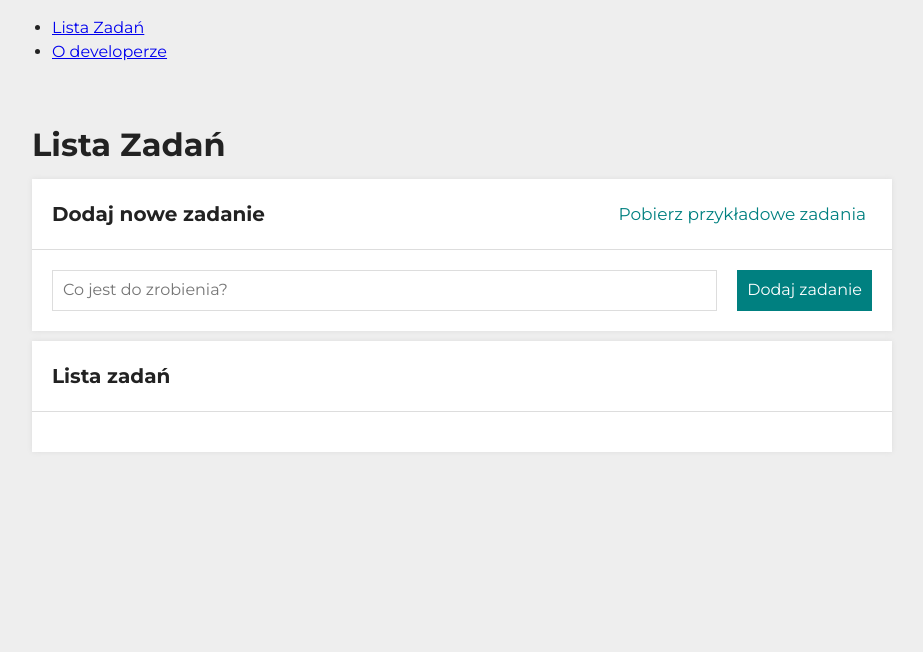
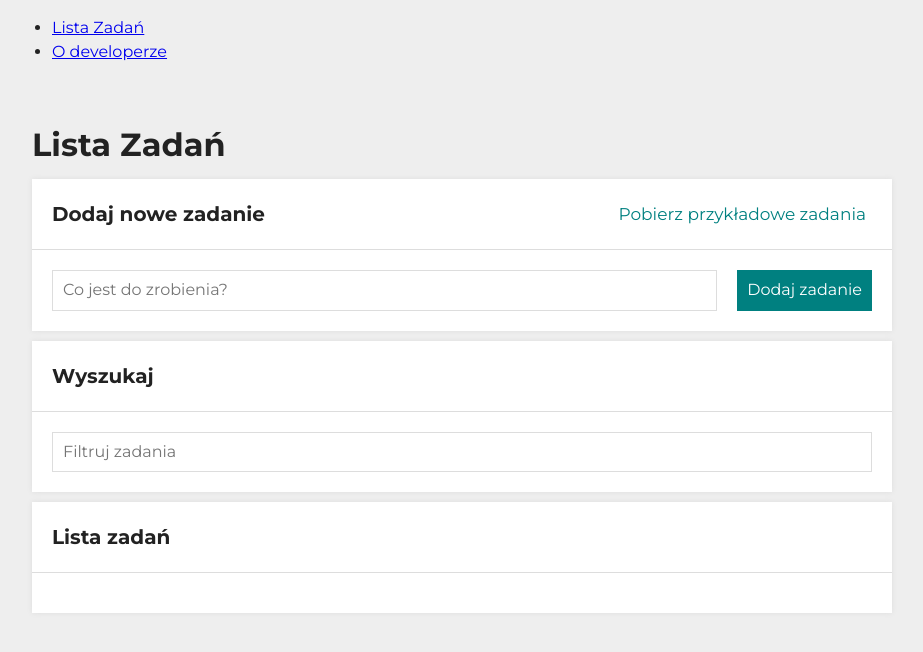
Before and after one commit to RadekW86/To-do-List, a React (Create React App) app: page /Tasks#/Tasks in a window 1280 px wide. Shown: the top 652 px of the page, without its empty margins (178-1101 px from the left). Built offline with nearby package versions, Linux system fonts and the light colour scheme.

Commit message:
added search/filter field

```diff
--- a/src/features/tasks/TasksListPage/Form/index.js
+++ b/src/features/tasks/TasksListPage/Form/index.js
@@ -2,7 +2,8 @@ import { useState, useRef } from "react";
 import { useDispatch } from "react-redux";
 import { addTask } from "../../tasksSlice.js";
 import { nanoid } from "@reduxjs/toolkit";
-import { StyledForm, StyledFormInput, StyledAddButton } from "./styled.js";
+import { StyledForm, StyledAddButton } from "./styled.js";
+import { StyledFormInput } from "../Input/index.js";
 
 const Form = () => {
   const [newTaskContent, setNewTaskContent] = useState("");
--- a/src/features/tasks/TasksListPage/Form/styled.js
+++ b/src/features/tasks/TasksListPage/Form/styled.js
@@ -8,11 +8,6 @@ export const StyledForm = styled.form`
   @media (max-width: 767px) {
     grid-template-columns: 1fr;
   }
-`;
-
-export const StyledFormInput = styled.input`
-  padding: 10px;
-  border: 1px solid #ddd;
 `;
 
 export const StyledAddButton = styled.button`
--- /dev/null
+++ b/src/features/tasks/TasksListPage/Input/index.js
@@ -0,0 +1,6 @@
+import styled from "styled-components";
+
+export const StyledFormInput = styled.input`
+  padding: 10px;
+  border: 1px solid #ddd;
+`;
--- a/src/features/tasks/TasksListPage/List/index.js
+++ b/src/features/tasks/TasksListPage/List/index.js
@@ -3,6 +3,7 @@ import {
   selectTasksState,
   toggleTaskDone,
   removeTask,
+  selectTasksByQuery,
 } from "../../tasksSlice.js";
 import {
   StyledList,
@@ -10,11 +11,20 @@ import {
   StyledListContent,
   StyledButton,
 } from "./styled.js";
-import { Link } from "react-router-dom/cjs/react-router-dom.min.js";
+import {
+  Link,
+  useLocation,
+} from "react-router-dom/cjs/react-router-dom.min.js";
+import searchQueryParamName from "../searchQueryParamName.js";
 
 const List = () => {
-  const { taskTable, hideDone } = useSelector(selectTasksState);
+  const locaction = useLocation();
+  const query = new URLSearchParams(locaction.search).get(searchQueryParamName);
+
+  const taskTable = useSelector((state) => selectTasksByQuery(state, query));
+  const { hideDone } = useSelector(selectTasksState);
   const dispatch = useDispatch();
+
   return (
     <StyledList>
       {taskTable.map((task) => (
--- /dev/null
+++ b/src/features/tasks/TasksListPage/Search/index.js
@@ -0,0 +1,37 @@
+import {
+  useHistory,
+  useLocation,
+} from "react-router-dom/cjs/react-router-dom.min.js";
+import searchQueryParamName from "../searchQueryParamName.js";
+import { StyledFormInput } from "../Input/index.js";
+import { StyledWrapper } from "./styled.js";
+
+const Search = () => {
+  const locaction = useLocation();
+  const history = useHistory();
+  const query = new URLSearchParams(locaction.search).get(searchQueryParamName);
+
+  const onInputChange = ({ target }) => {
+    const searchParams = new URLSearchParams(locaction.search);
+
+    if (target.value.trim() === "") {
+      searchParams.delete(searchQueryParamName);
+    } else {
+      searchParams.set(searchQueryParamName, target.value);
+    }
+
+    history.push(`${locaction.pathname}?${searchParams.toString()}`);
+  };
+
+  return (
+    <StyledWrapper>
+      <StyledFormInput
+        value={query || ""}
+        placeholder="Filtruj zadania"
+        onChange={onInputChange}
+      />
+    </StyledWrapper>
+  );
+};
+
+export default Search;
--- /dev/null
+++ b/src/features/tasks/TasksListPage/Search/styled.js
@@ -0,0 +1,6 @@
+import styled from "styled-components";
+
+export const StyledWrapper = styled.div`
+  display: grid;
+  grid-template-columns: 1fr;
+`;
--- a/src/features/tasks/TasksListPage/index.js
+++ b/src/features/tasks/TasksListPage/index.js
@@ -4,6 +4,7 @@ import Section from "../../../common/Section";
 import TopButton from "./Buttons/TopButton";
 import BottomButtons from "./Buttons/BottomButtons";
 import Form from "./Form";
+import Search from "./Search";
 import List from "./List";
 
 function TasksListPage() {
@@ -16,6 +17,10 @@ function TasksListPage() {
         body={<Form />}
       />
       <Section
+        title="Wyszukaj"
+        body={<Search />}
+      />
+      <Section
         title="Lista zadań"
         extraHeaderContent={<BottomButtons />}
         body={<List />}
--- /dev/null
+++ b/src/features/tasks/TasksListPage/searchQueryParamName.js
@@ -0,0 +1,3 @@
+const searchQueryParamName = "szukaj";
+
+export default searchQueryParamName;
--- a/src/features/tasks/tasksSlice.js
+++ b/src/features/tasks/tasksSlice.js
@@ -56,7 +56,16 @@ export const {
 
 export const selectTasksState = (state) => state.tasks;
 export const selectTaskTable = (state) => selectTasksState(state).taskTable;
+
 export const selectTaskById = (state, taskId) =>
   selectTaskTable(state).find(({ id }) => id === taskId);
-
+export const selectTasksByQuery = (state, query) => {
+  const tasks = selectTaskTable(state);
+  if (!query || query.trim() === "") {
+    return tasks;
+  }
+  return tasks.filter(({ content }) =>
+    content.toUpperCase().includes(query.toUpperCase().trim())
+  );
+};
 export default tasksSlice.reducer;
```
